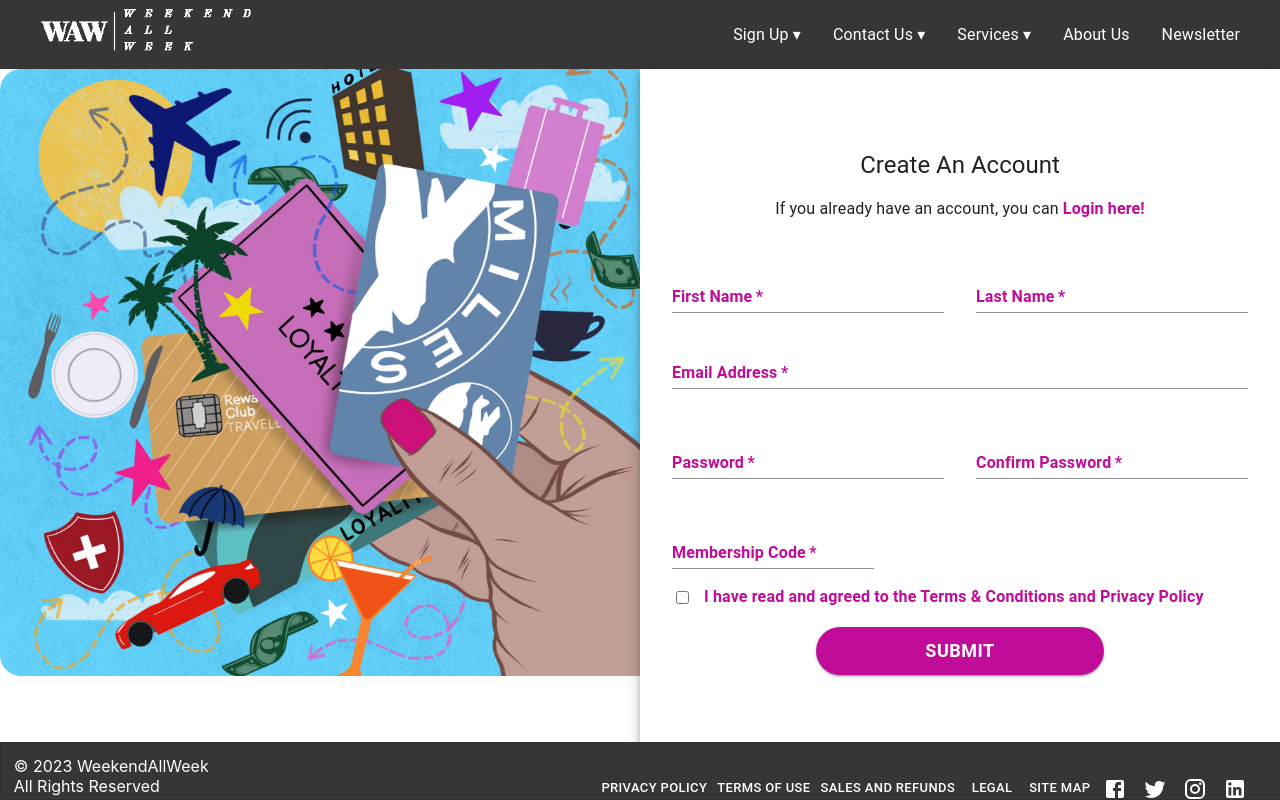
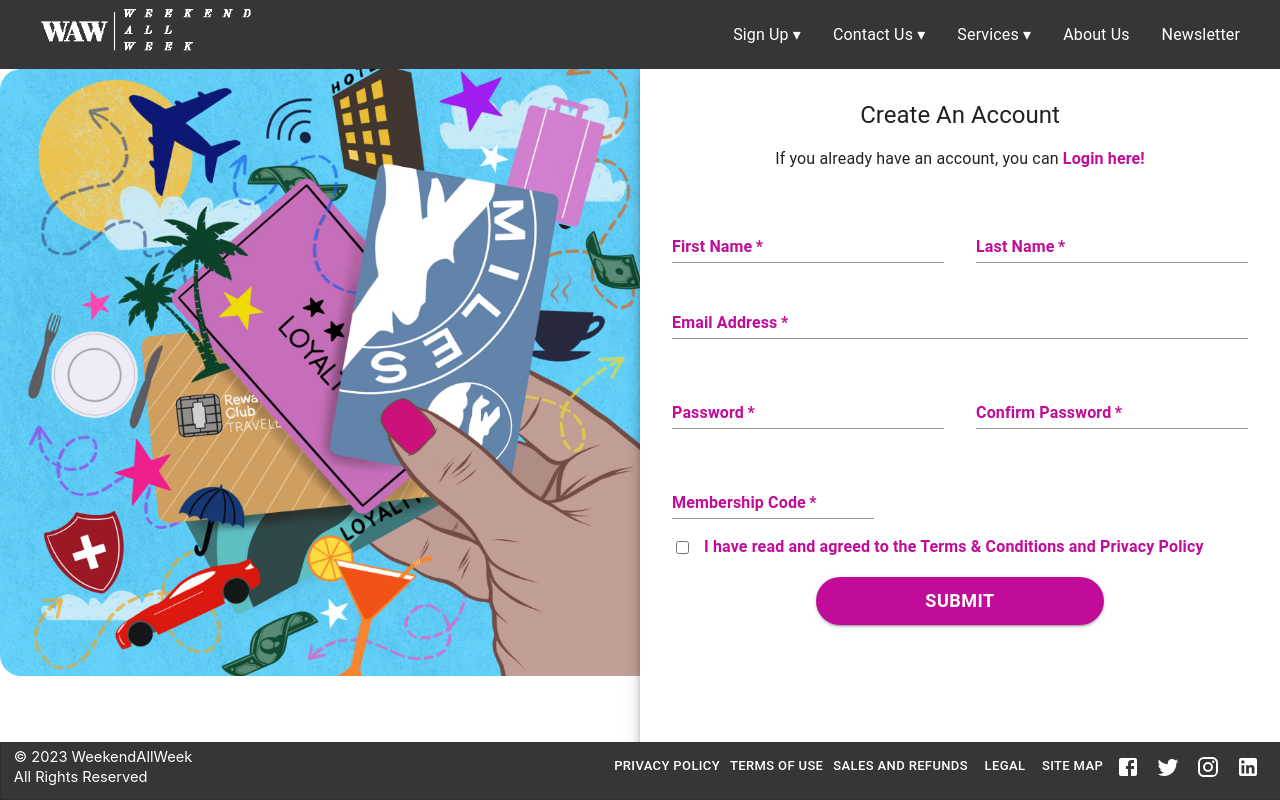
Before and after one commit to MohammedJava/WAWwebsite, a React (Create React App) app: page /Signup in a window 1280 px wide. Built offline with nearby package versions, Linux system fonts and the light colour scheme.

Commit message:
fixed margins

```diff
--- a/src/Footer/Footer.jsx
+++ b/src/Footer/Footer.jsx
@@ -24,14 +24,22 @@ const Footer = () => (
     variant="outlined"
   >
     <div className="aParent">
-      <div style={{ color: "white", margin: "1%" }}>
-        <span>
+      <div
+        style={{
+          color: "white",
+          marginBottom: "3%",
+          marginLeft: "1%",
+          marginTop: "0.2%",
+        }}
+      >
+        <span style={{ fontSize: "11pt" }}>
           © 2023 WeekendAllWeek <br /> All Rights Reserved
         </span>
       </div>
       <div
         style={{
-          margin: "2%",
+          marginTop: "0.3%",
+          marginRight: "1%",
           float: "right",
           display: "inline-block",
           fontFamily: "sans-serif",
--- a/src/Navbar/Navbar.jsx
+++ b/src/Navbar/Navbar.jsx
@@ -19,7 +19,7 @@ const Navbar = () => {
   };
 
   return (
-    <div>
+    <div style={{ position: "sticky", top: 0 }}>
       <AppBar position="static" style={appBarStyle}>
         <Toolbar>
           <Typography variant="h6" style={titleStyle}>
--- a/src/Sign up/Signup.jsx
+++ b/src/Sign up/Signup.jsx
@@ -47,7 +47,7 @@ const Signup = () => {
   return (
     <div
       style={{
-        margin: "80px 32px",
+        margin: "30px 32px",
         display: "flex",
         flexDirection: "column",
         alignItems: "center",
```
